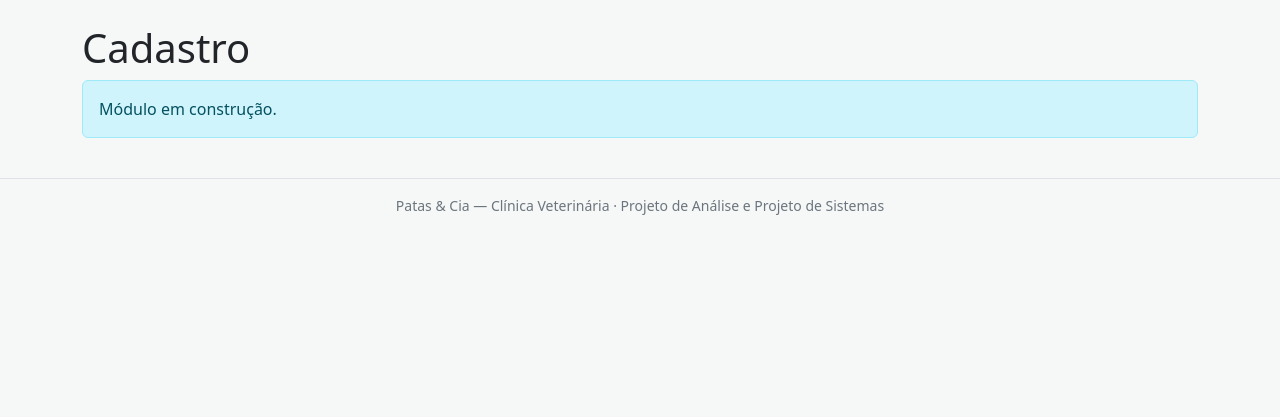
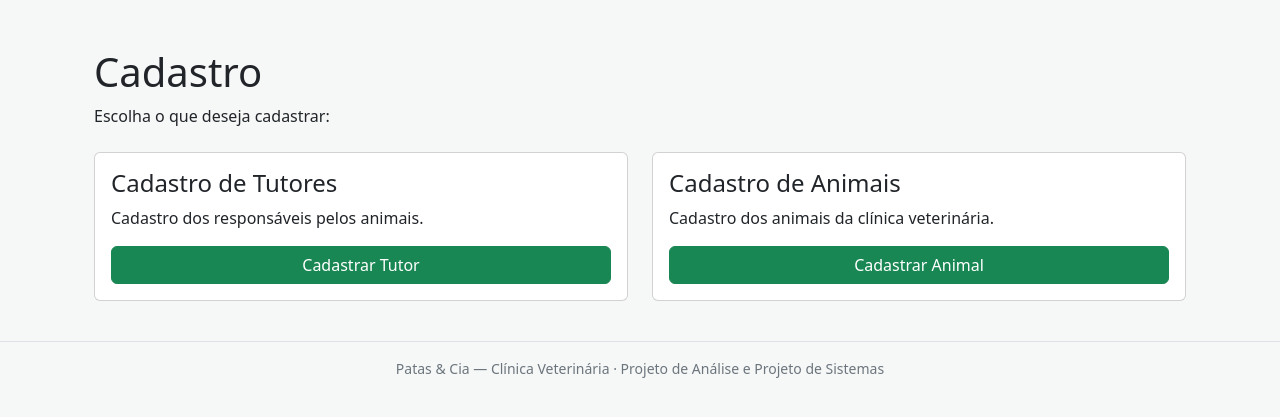
Before and after one commit to fcgraciano/ClinicaVeterinaria, a PHP site: page /cadastro/index.php in a window 1280 px wide. Shown: the part 56-473 px from the top of the page. Run offline with PHP 8.4, Linux system fonts and the light colour scheme.

Commit message:
criei os campos de cadastro, tutor e animal

```diff
--- a/cadastro/index.php
+++ b/cadastro/index.php
@@ -1,7 +1,46 @@
+
 <?php include '../includes/cabecalho.php'; ?>
 
-<h1>Cadastro</h1>
+<div class="container mt-4">
 
-<div class="alert alert-info">Módulo em construção.</div>
+    <h1>Cadastro</h1>
+
+    <p>Escolha o que deseja cadastrar:</p>
+
+    <div class="row mt-4">
+
+        <!-- Cadastro de Tutor -->
+        <div class="col-md-6 mb-3">
+            <div class="card p-3">
+
+                <h4>Cadastro de Tutores</h4>
+
+                <p>Cadastro dos responsáveis pelos animais.</p>
+
+                <a href="cadastro_tutor.php" class="btn btn-success">
+                    Cadastrar Tutor
+                </a>
+
+            </div>
+        </div>
+
+        <!-- Cadastro de Animal -->
+        <div class="col-md-6 mb-3">
+            <div class="card p-3">
+
+                <h4>Cadastro de Animais</h4>
+
+                <p>Cadastro dos animais da clínica veterinária.</p>
+
+                <a href="cadastro_animal.php" class="btn btn-success">
+                    Cadastrar Animal
+                </a>
+
+            </div>
+        </div>
+
+    </div>
+
+</div>
 
 <?php include '../includes/rodape.php'; ?>
```
